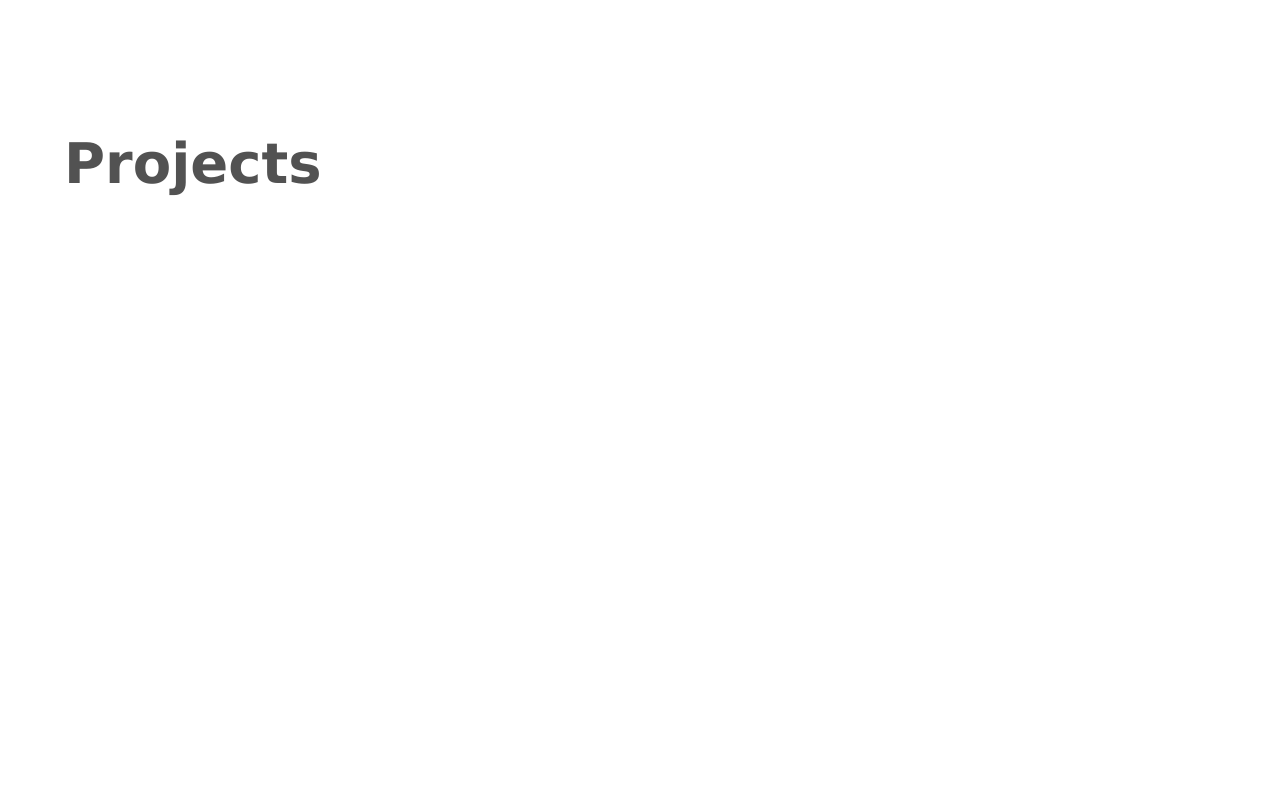
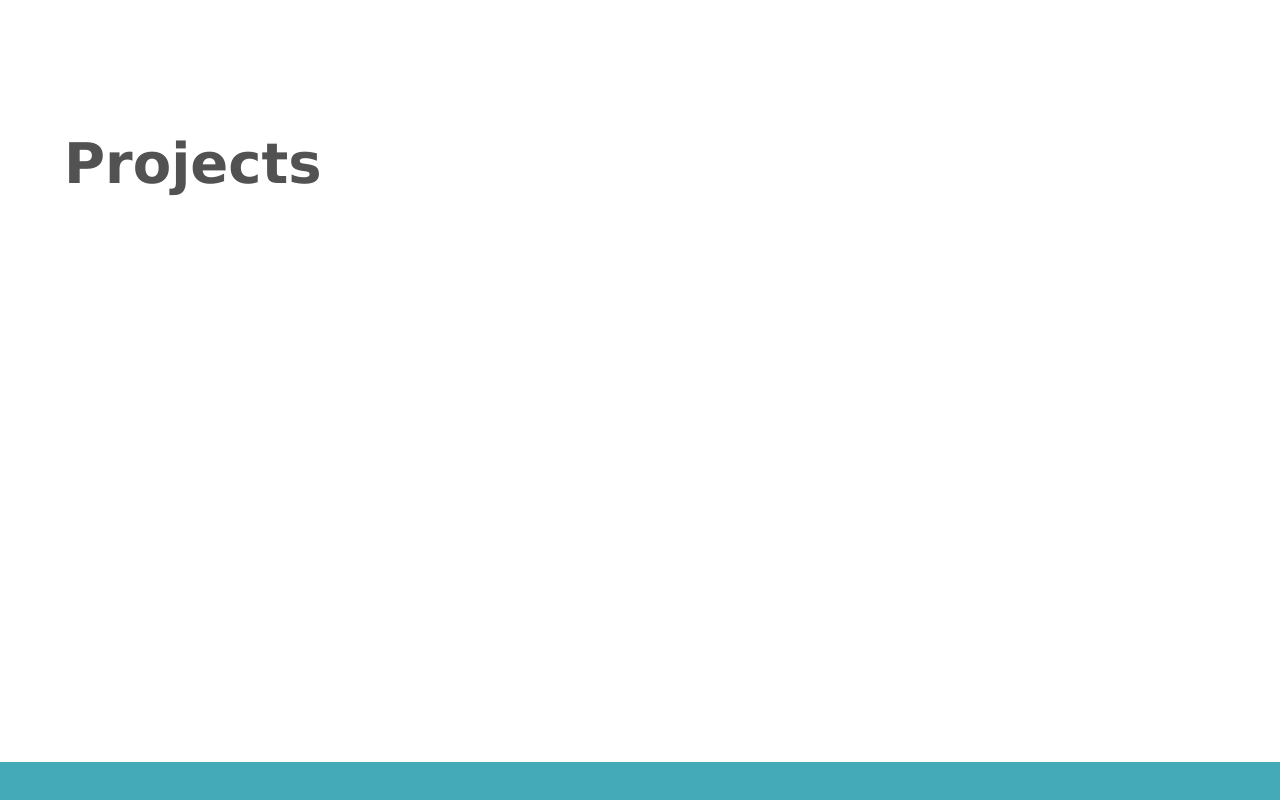
Before and after one commit to owen-sellner/portfolio-site, a React (Vite) app: page / in a window 1280 px wide. Shown: the part 2851-3651 px from the top of the page. Before the commit the page ends 3613 px from the top, so only its background shows below. Built offline with nearby package versions, Linux system fonts and the light colour scheme.

Commit message:
add footer

```diff
--- a/src/Home.jsx
+++ b/src/Home.jsx
@@ -3,12 +3,12 @@ import NavBar from './components/NavBar';
 import Title from './sections/Title';
 import Experience from './sections/Experience';
 import About from './sections/About';
+import Footer from './sections/Footer';
 
 function Home() {
 
   return (
     <>
-      <Box>
       <Box id="home" sx={{ height: '100vh' }}>
         <NavBar />
         <Title />
@@ -16,7 +16,7 @@ function Home() {
       <Box id="about">
         <About />
       </Box>
-        <Box id="experience" >
+      <Box id="experience">
         <Experience />
       </Box>
       <Box id="projects" sx={{ height: '100vh' }}>
@@ -24,7 +24,7 @@ function Home() {
           <Typography variant='heading'>Projects</Typography>
         </Container>
       </Box>
-      </Box >
+      <Footer />
     </>
   );
 };
--- /dev/null
+++ b/src/sections/Footer.jsx
@@ -0,0 +1,13 @@
+import { Box, Typography } from "@mui/material";
+
+function Footer() {
+    return (
+        <Box sx={{ height: '7vh', display: 'flex', justifyContent: 'center', alignItems: 'center', backgroundColor: '#45AAB8'}}>
+            <Typography sx={{ color: '#ffffff'}}>
+
+            </Typography>
+        </Box>
+    );
+};
+
+export default Footer;
```
Lines whose indentation alone changed are shown as unchanged.
